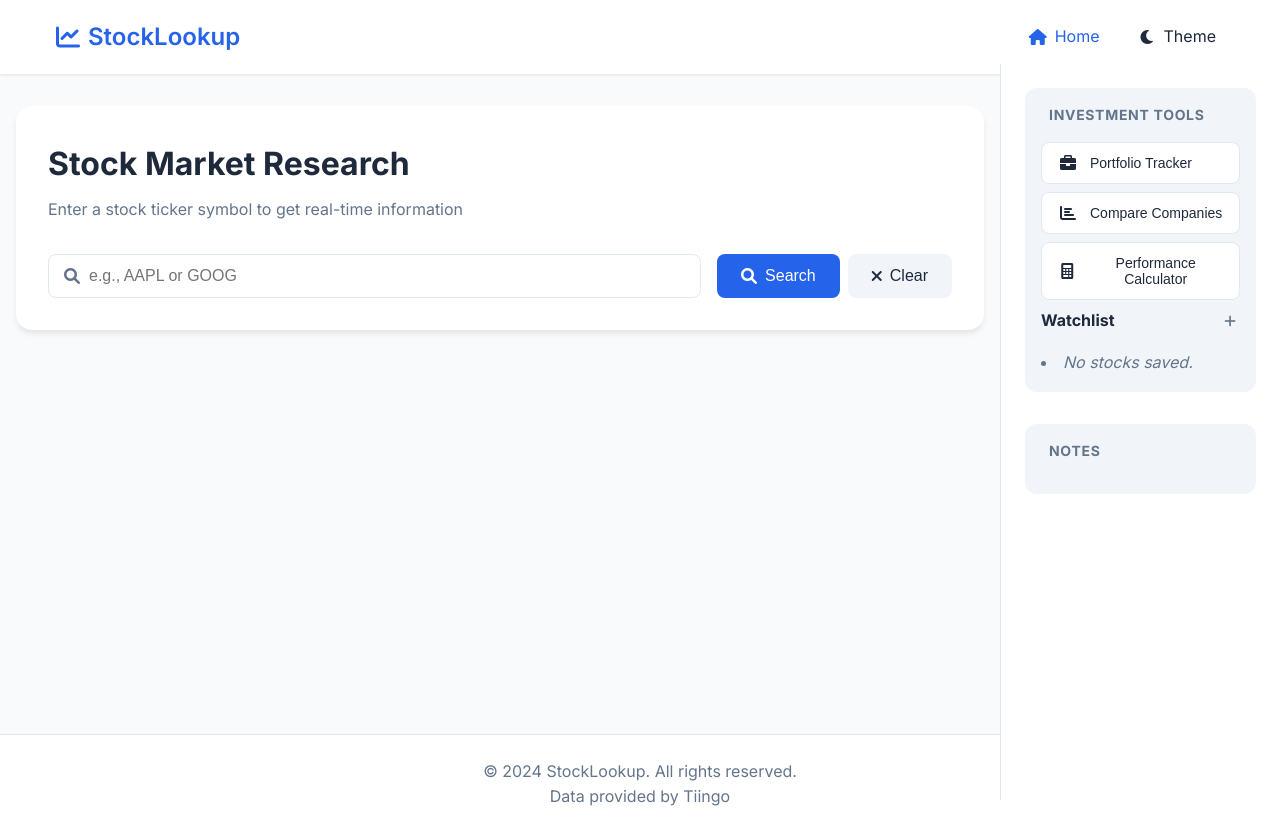
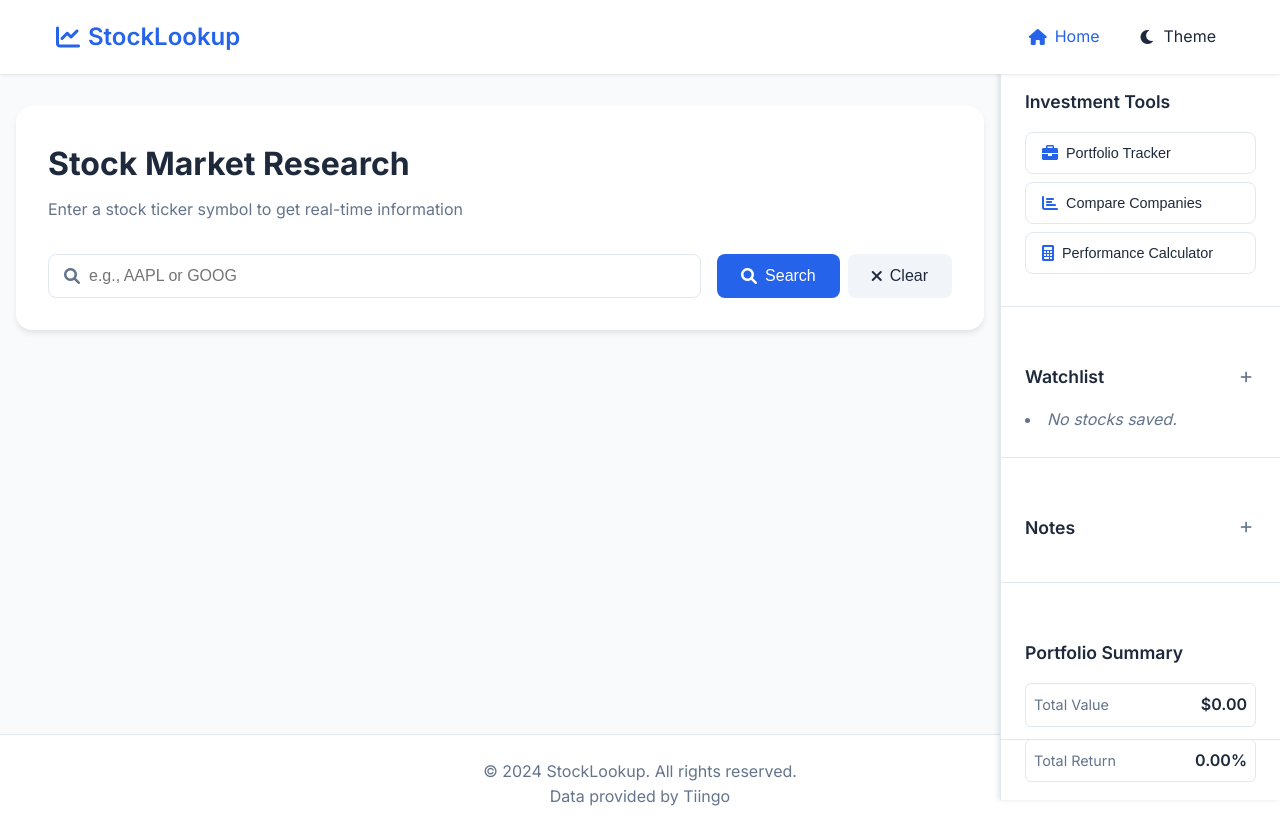
Before and after one commit to FortuneDayZ/Stock-Lookup, a Flask app: page / in a window 1280 px wide. Run offline with Flask 3, Linux system fonts and the light colour scheme; data comes from the database, SQL or seed files in the repository.

Commit message:
Better Looks

```diff
--- a/static/styles.css
+++ b/static/styles.css
@@ -875,18 +875,17 @@ input[type="text"]:focus {
 /* Right Sidebar Styles */
 .right-sidebar {
   position: fixed;
-  top: 64px; /* Height of navbar */
+  top: 0;
   right: 0;
   width: 280px;
-  height: calc(100vh - 64px);
+  height: 100vh;
   background-color: var(--card-background);
+  box-shadow: -2px 0 5px rgba(0, 0, 0, 0.1);
+  z-index: 100;
+  overflow-y: auto;
   border-left: 1px solid var(--border-color);
-  z-index: 1000;
-  padding: 1.5rem;
-  display: flex;
-  flex-direction: column;
-  transition: transform 0.3s ease;
-  overflow-y: auto;
+  padding-top: 64px; /* Height of navbar */
+  padding-bottom: 60px; /* Height of footer */
 }
 
 .sidebar-content {
@@ -896,18 +895,19 @@ input[type="text"]:focus {
 }
 
 .sidebar-section {
-  background-color: var(--hover-color);
-  border-radius: 0.75rem;
-  padding: 1rem;
+  padding: 1.5rem;
+  border-bottom: 1px solid var(--border-color);
+}
+
+.sidebar-section:last-child {
+  border-bottom: none;
 }
 
 .sidebar-section h3 {
-  color: var(--text-secondary);
-  font-size: 0.875rem;
-  text-transform: uppercase;
-  letter-spacing: 0.05em;
+  font-size: 1.1rem;
+  font-weight: 600;
+  color: var(--text-color);
   margin-bottom: 1rem;
-  padding-left: 0.5rem;
 }
 
 .section-header {
@@ -928,12 +928,12 @@ input[type="text"]:focus {
   cursor: pointer;
   padding: 0.25rem;
   border-radius: 0.25rem;
-  transition: all 0.2s ease;
+  transition: all 0.2s;
 }
 
 .icon-btn:hover {
   color: var(--primary-color);
-  background-color: var(--card-background);
+  background-color: var(--hover-color);
 }
 
 .sidebar-btn {
@@ -944,28 +944,23 @@ input[type="text"]:focus {
   border: 1px solid var(--border-color);
   border-radius: 0.5rem;
   color: var(--text-color);
-  font-size: 0.875rem;
+  font-size: 0.9rem;
+  font-weight: 500;
+  cursor: pointer;
   display: flex;
   align-items: center;
-  gap: 0.75rem;
-  cursor: pointer;
-  transition: all 0.2s ease;
-}
-
-.sidebar-btn:last-child {
-  margin-bottom: 0;
+  gap: 0.5rem;
+  transition: all 0.2s;
 }
 
 .sidebar-btn:hover {
-  background-color: var(--primary-color);
-  color: white;
+  background-color: var(--hover-color);
   border-color: var(--primary-color);
 }
 
 .sidebar-btn i {
   font-size: 1rem;
-  width: 1.25rem;
-  text-align: center;
+  color: var(--primary-color);
 }
 
 .watchlist-container {
@@ -980,12 +975,19 @@ input[type="text"]:focus {
   align-items: center;
   padding: 0.5rem;
   background-color: var(--card-background);
-  border-radius: 0.5rem;
-  font-size: 0.875rem;
+  border: 1px solid var(--border-color);
+  border-radius: 0.375rem;
+  transition: all 0.2s;
+}
+
+.watchlist-item:hover {
+  background-color: var(--hover-color);
+  border-color: var(--primary-color);
 }
 
 .watchlist-item .ticker {
-  font-weight: 500;
+  font-weight: 600;
+  color: var(--text-color);
 }
 
 .watchlist-item .price {
@@ -995,23 +997,59 @@ input[type="text"]:focus {
 .notes-container {
   display: flex;
   flex-direction: column;
-  gap: 0.5rem;
+  gap: 0.75rem;
 }
 
 .note-item {
+  padding: 0.75rem;
   background-color: var(--card-background);
-  border-radius: 0.5rem;
-  padding: 0.75rem;
-  font-size: 0.875rem;
+  border: 1px solid var(--border-color);
+  border-radius: 0.375rem;
 }
 
 .note-item .ticker {
-  font-weight: 500;
+  font-weight: 600;
+  color: var(--text-color);
   margin-bottom: 0.25rem;
 }
 
 .note-item .content {
   color: var(--text-secondary);
+  font-size: 0.9rem;
+}
+
+.portfolio-summary {
+  display: flex;
+  flex-direction: column;
+  gap: 0.75rem;
+}
+
+.summary-item {
+  display: flex;
+  justify-content: space-between;
+  align-items: center;
+  padding: 0.5rem;
+  background-color: var(--card-background);
+  border: 1px solid var(--border-color);
+  border-radius: 0.375rem;
+}
+
+.summary-item .label {
+  color: var(--text-secondary);
+  font-size: 0.9rem;
+}
+
+.summary-item .value {
+  font-weight: 600;
+  color: var(--text-color);
+}
+
+.summary-item .value.positive {
+  color: var(--success-color);
+}
+
+.summary-item .value.negative {
+  color: var(--error-color);
 }
 
 /* Adjust main content for sidebar */
@@ -1151,3 +1189,24 @@ input[type="text"]:focus {
   background: var(--card-background);
   box-shadow: 0 2px 4px rgba(0, 0, 0, 0.2);
 }
+
+/* Add separator styles */
+.right-sidebar::before {
+  content: '';
+  position: absolute;
+  top: 64px; /* Height of navbar */
+  left: 0;
+  right: 0;
+  height: 1px;
+  background-color: var(--border-color);
+}
+
+.right-sidebar::after {
+  content: '';
+  position: absolute;
+  bottom: 60px; /* Height of footer */
+  left: 0;
+  right: 0;
+  height: 1px;
+  background-color: var(--border-color);
+}
--- a/templates/index.html
+++ b/templates/index.html
@@ -102,9 +102,11 @@
           <i class="fas fa-calculator"></i>
           <span>Performance Calculator</span>
         </button>
-        <div class="watchlist-output">
+      </div>
+
+      <div class="sidebar-section">
         <div class="section-header">
-            <h4>Watchlist</h4>
+          <h3>Watchlist</h3>
           <button id="addToWatchlistBtn" class="icon-btn" title="Add to Watchlist">
             <i class="fas fa-plus"></i>
           </button>
@@ -113,12 +115,32 @@
           <!-- Watchlist items will be populated here -->
         </div>
       </div>
+
+      <div class="sidebar-section">
+        <div class="section-header">
+          <h3>Notes</h3>
+          <button id="addNoteBtn" class="icon-btn" title="Add Note">
+            <i class="fas fa-plus"></i>
+          </button>
+        </div>
+        <div id="notesContainer" class="notes-container">
+          <!-- Notes will be populated here -->
+        </div>
       </div>
 
       <div class="sidebar-section">
-        <h3>Notes</h3>
-        <div id="notesContainer" class="notes-container">
-          <!-- Notes will be populated here -->
+        <div class="section-header">
+          <h3>Portfolio Summary</h3>
+        </div>
+        <div id="portfolioSummary" class="portfolio-summary">
+          <div class="summary-item">
+            <span class="label">Total Value</span>
+            <span class="value" id="totalPortfolioValue">$0.00</span>
+          </div>
+          <div class="summary-item">
+            <span class="label">Total Return</span>
+            <span class="value" id="totalPortfolioReturn">0.00%</span>
+          </div>
         </div>
       </div>
     </div>
```
Lines whose indentation alone changed are shown as unchanged.
